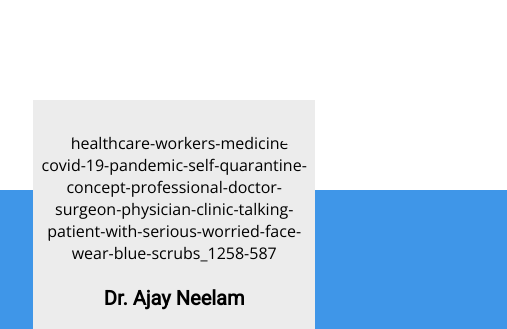
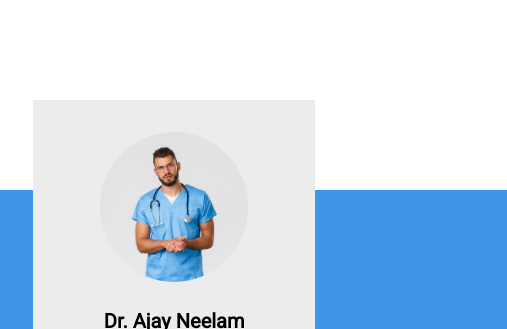
Before and after one commit to kovvurichanakyareddy/Capstone-Project---1, a plain HTML site: page Med Center Health by 21A91A05F0/index.html in a window 1280 px wide. Shown: the part 4640-4969 px from the top of the page, 773-1280 px from the left. Drawn offline with nearby package versions, Linux system fonts and the light colour scheme.

Commit message:
HTML, CSS, Images

```diff
--- a/Med Center Health by 21A91A05F0/index.html
+++ b/Med Center Health by 21A91A05F0/index.html
@@ -229,7 +229,7 @@
             </div>
             <div id="team3">
                 <div id="inga"></div>
-                <img src="Images/healthcare-workers-medicine-covid-19-pandemic-self-quarantine-concept-professional-doctor-surgeon-physician-clinic-talking-patient-with-serious-worried-face-wear-blue-scrubs_1258-587.jpg" alt="healthcare-workers-medicine-covid-19-pandemic-self-quarantine-concept-professional-doctor-surgeon-physician-clinic-talking-patient-with-serious-worried-face-wear-blue-scrubs_1258-587" id="mtti">
+                <img src="Images/ajayneelam.jpg" alt="healthcare-workers-medicine-covid-19-pandemic-self-quarantine-concept-professional-doctor-surgeon-physician-clinic-talking-patient-with-serious-worried-face-wear-blue-scrubs_1258-587" id="mtti">
                 <p><br></p>
                 <p id="drname">Dr. Ajay Neelam</p>
                 <br>
```
